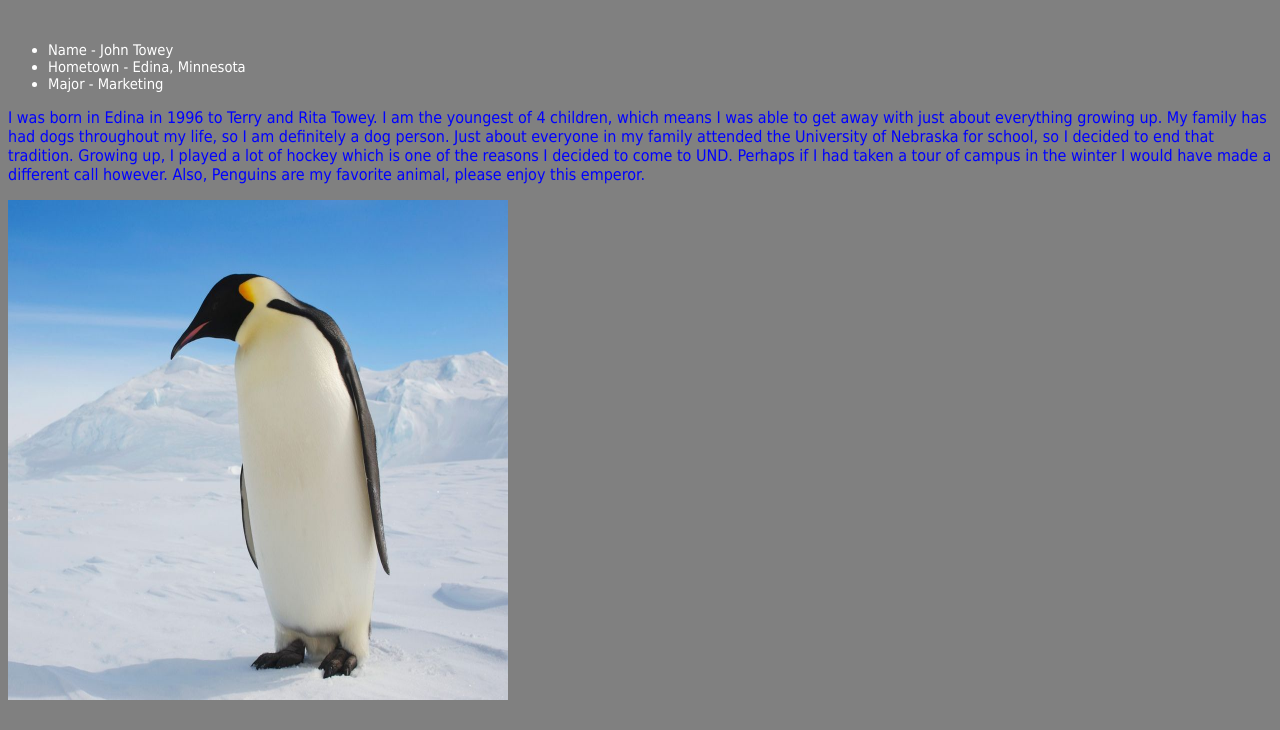
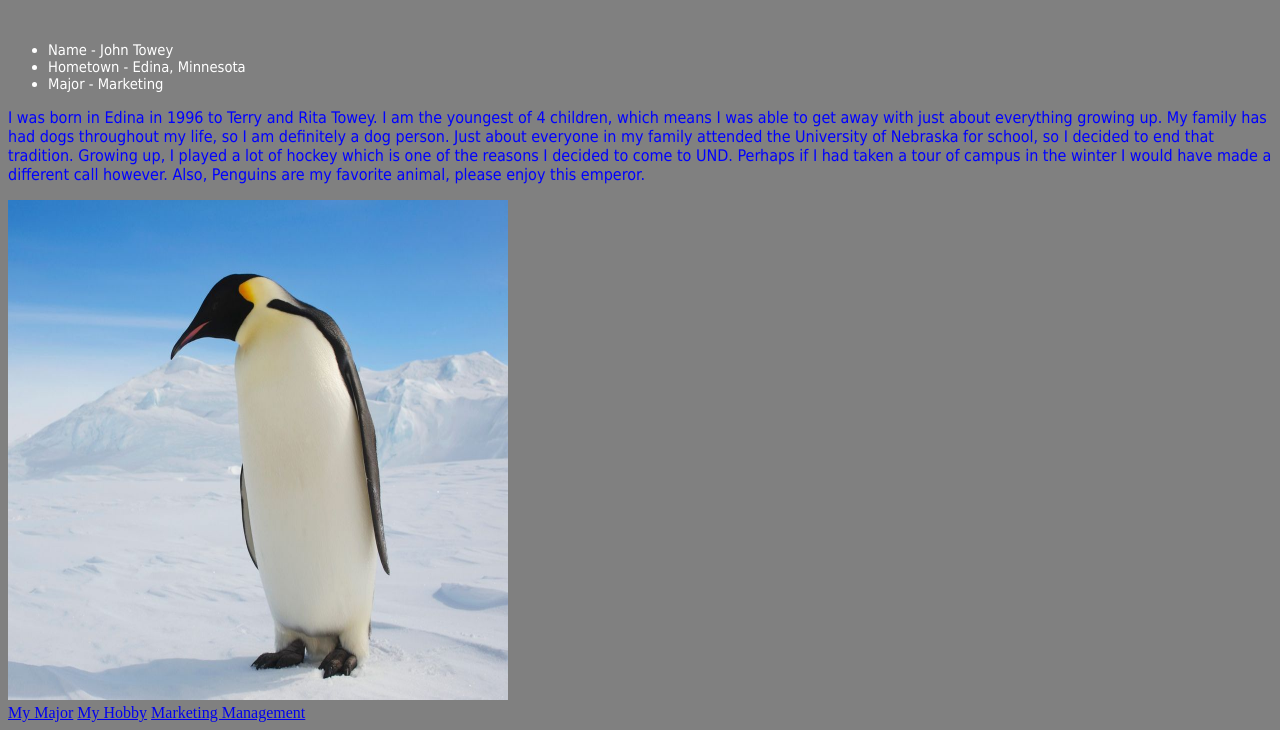
Before and after one commit to jtowey17/jtowey17.github.io, a plain HTML site: page index.html in a window 1280 px wide. Shown: the part 124-854 px from the top of the page. Drawn offline with Linux system fonts and the light colour scheme.

Commit message:
Update index.html

```diff
--- a/index.html
+++ b/index.html
@@ -22,5 +22,9 @@ Growing up, I played a lot of hockey which is one of the reasons I decided to co
 Also, Penguins are my favorite animal, please enjoy this emperor. </P>
 
 <img src="Penguin Image.jpg"height="500"width="500"alt="Penguin Image">
+  <br>
+  <a href="major webpage.html"> My Major</a>
+  <a href="my hobby.html"> My Hobby</a>
+  <a href="marketing management"> Marketing Management</a>
 </body>
 </html>
```
